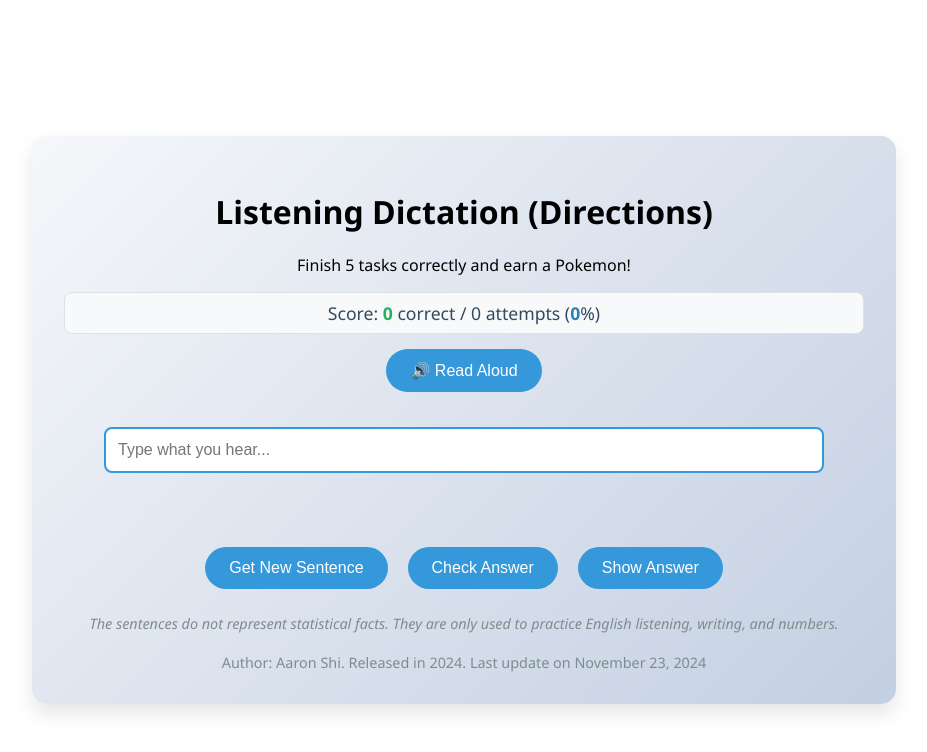
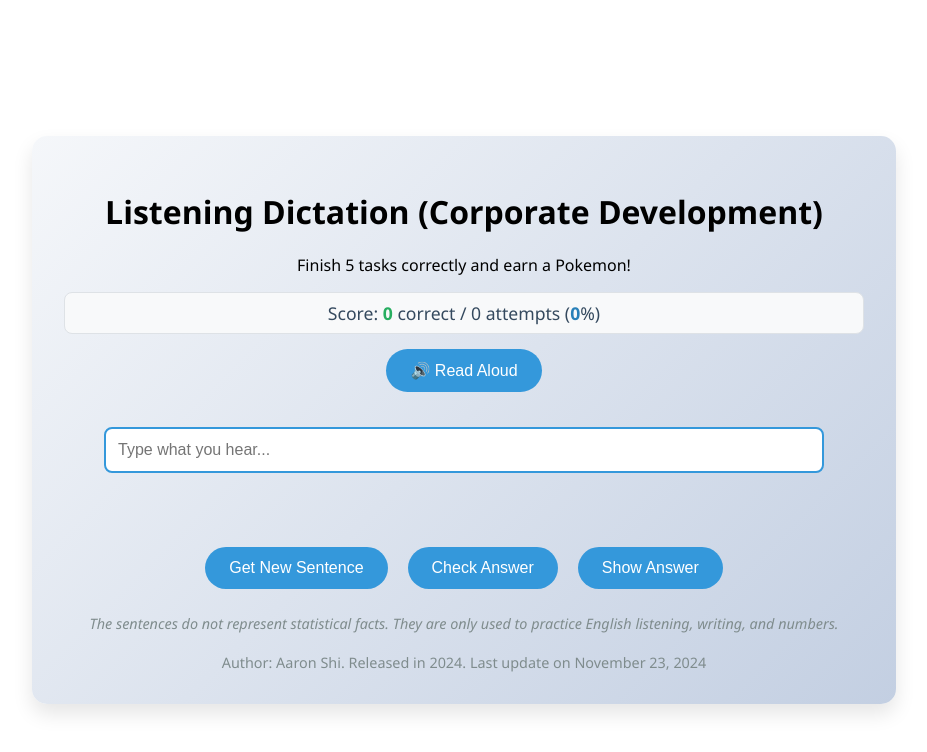
Before and after one commit to aaronshi1129/dictation-corporate-development, a plain HTML site: page index.html in a window 1280 px wide. Shown: the whole page, without its empty margins (176-1103 px from the left). Drawn offline with Linux system fonts and the light colour scheme.

Commit message:
Update index.html

```diff
--- a/index.html
+++ b/index.html
@@ -1,5 +1,3 @@
-
-
 <html><head><base href=".">
 <style>
   body {
@@ -207,7 +205,7 @@
 </head>
 <body>
 <div class="container">
-  <h1>Listening Dictation (Directions)</h1>
+  <h1>Listening Dictation (Corporate Development)</h1>
     <p class="subtitle">Finish 5 tasks correctly and earn a Pokemon!</p>
   <div class="score-display">
     Score: <span id="correctScore">0</span> correct / <span id="totalAttempts">0</span> attempts
```
